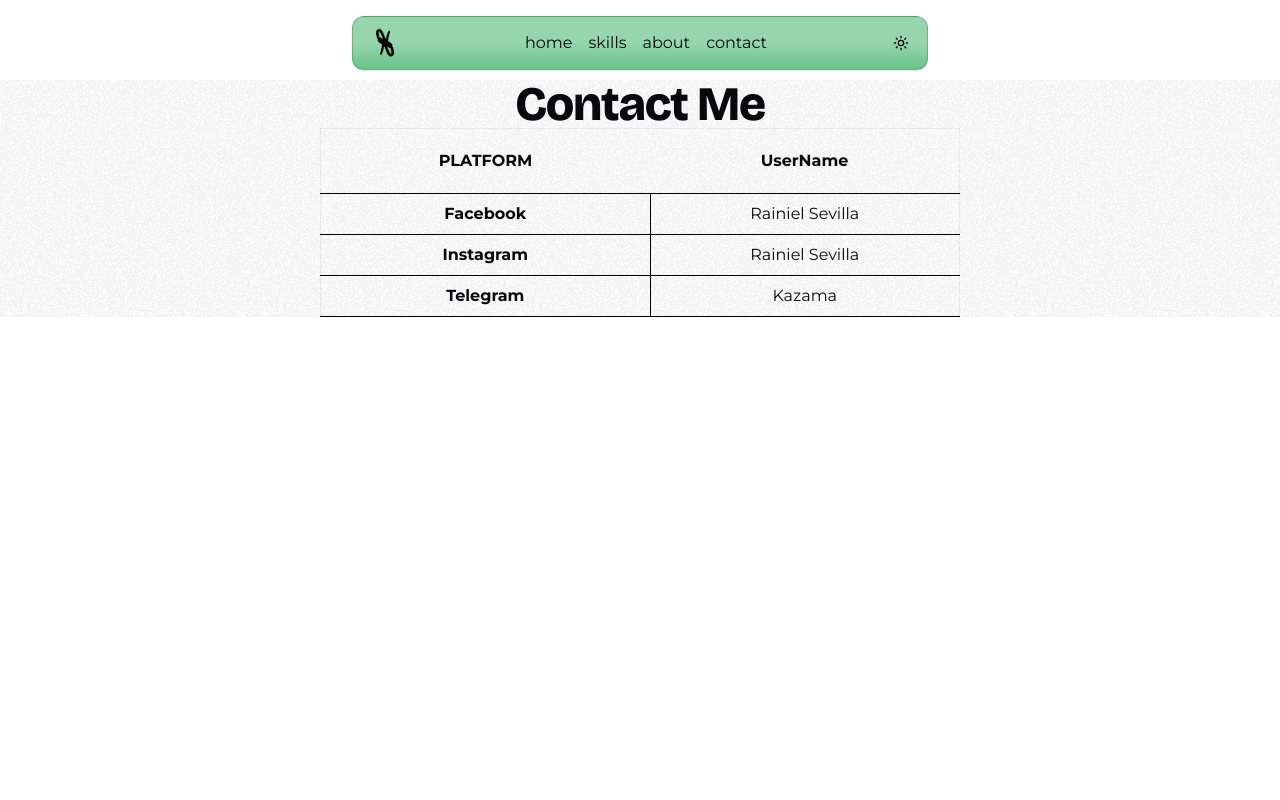
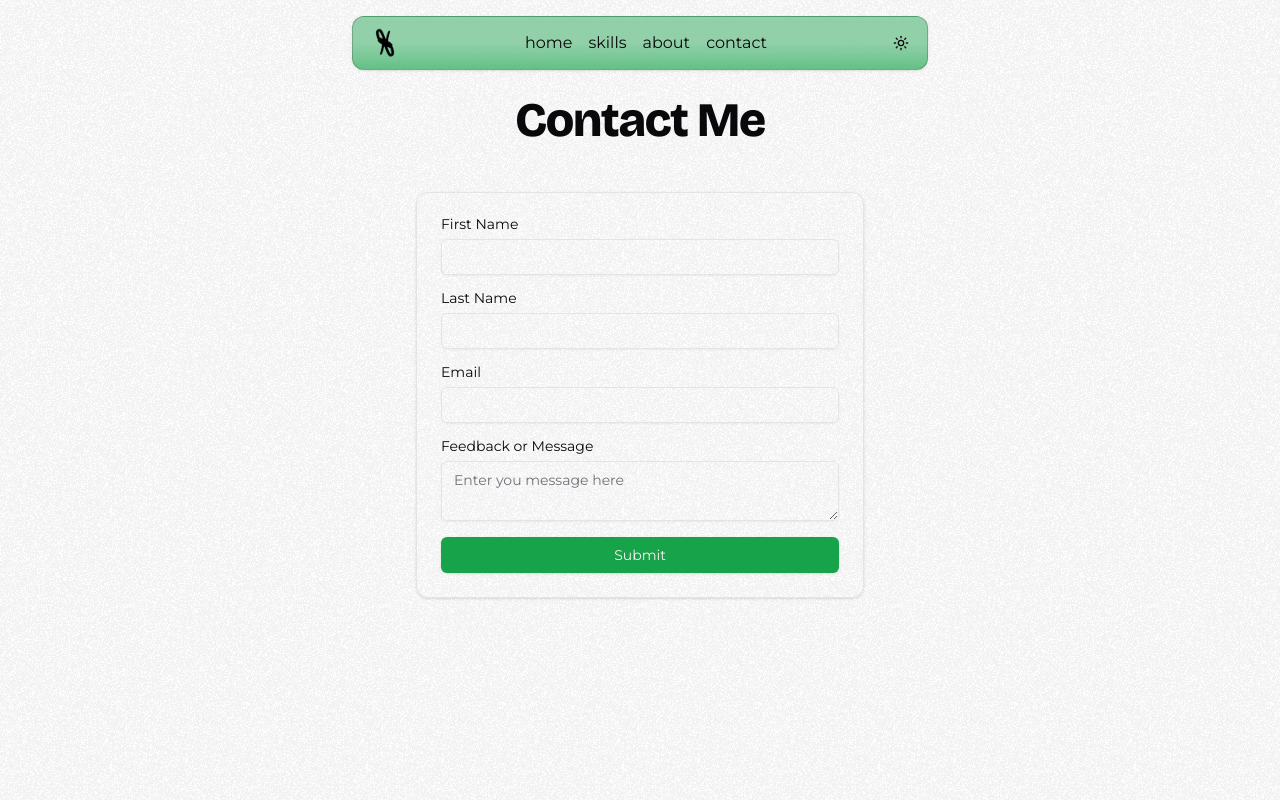
Before and after one commit to bryan308/personal-website, a Next.js app: page /contact in a window 1280 px wide. Built offline with nearby package versions, Linux system fonts and the light colour scheme.

Commit message:
feat: Implement ContactPage with a new form component and refactor layout using Section

```diff
--- a/app/contact/page.js
+++ b/app/contact/page.js
@@ -1,33 +1,14 @@
+import Section from "@/components/shared/section"
+import { Form } from "@/components/ui/form"
 import React from "react"
 
 function ContactPage() {
 	return (
 		<>
-			<h1 className="text-center mt-20">Contact Me</h1>
-			<div className="flex justify-center">
-				<table className="border border-black border-opacity-5 w-1/2 ">
-					<thead>
-						<tr className="border-b border-black">
-							<th className="font-bold p-5">PLATFORM</th>
-							<th className="font-bold p-2">UserName</th>
-						</tr>
-					</thead>
-					<tbody>
-						<tr className="border-b border-black">
-							<td className="font-bold p-2 text-center border-r border-black ">Facebook</td>
-							<td className="p-2 text-center border-l">Rainiel Sevilla</td>
-						</tr>
-						<tr className="border-b border-black">
-							<td className="font-bold p-2 text-center border-r border-black">Instagram</td>
-							<td className="p-2 text-center">Rainiel Sevilla</td>
-						</tr>
-						<tr className="border-b border-black">
-							<td className="font-bold p-2 text-center border-r border-black ">Telegram</td>
-							<td className="p-2 text-center ">Kazama</td>
-						</tr>
-					</tbody>
-				</table>
-			</div>
+			<Section>
+				<h1 className="text-center">Contact Me</h1>
+				<Form />
+			</Section>
 		</>
 	)
 }
--- /dev/null
+++ b/components/ui/form.jsx
@@ -0,0 +1,59 @@
+import Link from "next/link"
+import { Textarea } from "@/components/ui/textarea"
+
+import { Button } from "@/components/ui/button"
+import { Card, CardContent, CardDescription, CardHeader, CardTitle } from "@/components/ui/card"
+import { Input } from "@/components/ui/input"
+import { Label } from "@/components/ui/label"
+
+export function Form() {
+	return (
+		<Card className="mt-12 mx-auto max-w-md bg-transparent">
+			{/* <CardHeader>
+				<CardTitle className="text-2xl">Login</CardTitle>
+				<CardDescription>Enter your email below to login to your account</CardDescription>
+			</CardHeader> */}
+			<CardContent className="pt-6">
+				<div className="grid gap-4">
+					<div className="grid gap-2">
+						<Label htmlFor="fname">First Name</Label>
+						<Input
+							id="fname"
+							type="text"
+							required
+						/>
+					</div>
+					<div className="grid gap-2">
+						<Label htmlFor="lname">Last Name</Label>
+						<Input
+							id="lname"
+							type="text"
+							required
+						/>
+					</div>
+					<div className="grid gap-2">
+						<Label htmlFor="email">Email</Label>
+						<Input
+							id="email"
+							type="text"
+							required
+						/>
+					</div>
+					<div className="grid gap-2">
+						<Label htmlFor="message">Feedback or Message</Label>
+						<Textarea
+							id="message"
+							placeholder="Enter you message here"
+						/>
+					</div>
+					<Button
+						type="submit"
+						className="w-full"
+					>
+						Submit
+					</Button>
+				</div>
+			</CardContent>
+		</Card>
+	)
+}
--- /dev/null
+++ b/components/ui/input.jsx
@@ -0,0 +1,19 @@
+import * as React from "react"
+
+import { cn } from "@/lib/utils"
+
+const Input = React.forwardRef(({ className, type, ...props }, ref) => {
+  return (
+    (<input
+      type={type}
+      className={cn(
+        "flex h-9 w-full rounded-md border border-input bg-transparent px-3 py-1 text-base shadow-sm transition-colors file:border-0 file:bg-transparent file:text-sm file:font-medium file:text-foreground placeholder:text-muted-foreground focus-visible:outline-none focus-visible:ring-1 focus-visible:ring-ring disabled:cursor-not-allowed disabled:opacity-50 md:text-sm",
+        className
+      )}
+      ref={ref}
+      {...props} />)
+  );
+})
+Input.displayName = "Input"
+
+export { Input }
--- /dev/null
+++ b/components/ui/label.jsx
@@ -0,0 +1,18 @@
+"use client"
+
+import * as React from "react"
+import * as LabelPrimitive from "@radix-ui/react-label"
+import { cva } from "class-variance-authority";
+
+import { cn } from "@/lib/utils"
+
+const labelVariants = cva(
+  "text-sm font-medium leading-none peer-disabled:cursor-not-allowed peer-disabled:opacity-70"
+)
+
+const Label = React.forwardRef(({ className, ...props }, ref) => (
+  <LabelPrimitive.Root ref={ref} className={cn(labelVariants(), className)} {...props} />
+))
+Label.displayName = LabelPrimitive.Root.displayName
+
+export { Label }
--- /dev/null
+++ b/components/ui/textarea.jsx
@@ -0,0 +1,18 @@
+import * as React from "react"
+
+import { cn } from "@/lib/utils"
+
+const Textarea = React.forwardRef(({ className, ...props }, ref) => {
+  return (
+    (<textarea
+      className={cn(
+        "flex min-h-[60px] w-full rounded-md border border-input bg-transparent px-3 py-2 text-base shadow-sm placeholder:text-muted-foreground focus-visible:outline-none focus-visible:ring-1 focus-visible:ring-ring disabled:cursor-not-allowed disabled:opacity-50 md:text-sm",
+        className
+      )}
+      ref={ref}
+      {...props} />)
+  );
+})
+Textarea.displayName = "Textarea"
+
+export { Textarea }
--- a/package.json
+++ b/package.json
@@ -9,6 +9,7 @@
     "lint": "next lint"
   },
   "dependencies": {
+    "@radix-ui/react-label": "^2.1.0",
     "@radix-ui/react-slot": "^1.1.0",
     "class-variance-authority": "^0.7.0",
     "clsx": "^2.1.1",
```
Also changed, not shown: 1 other file (tests, documents, lock files or other folders).
